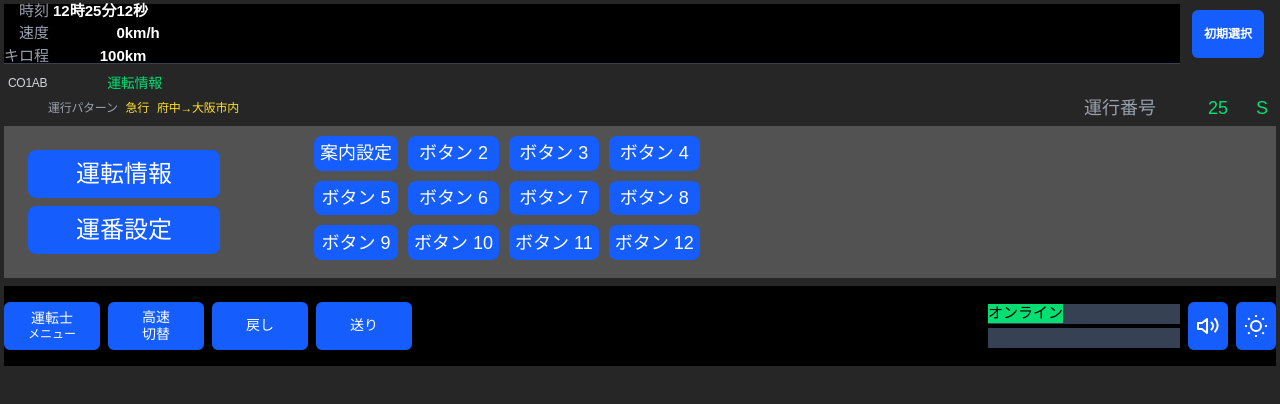
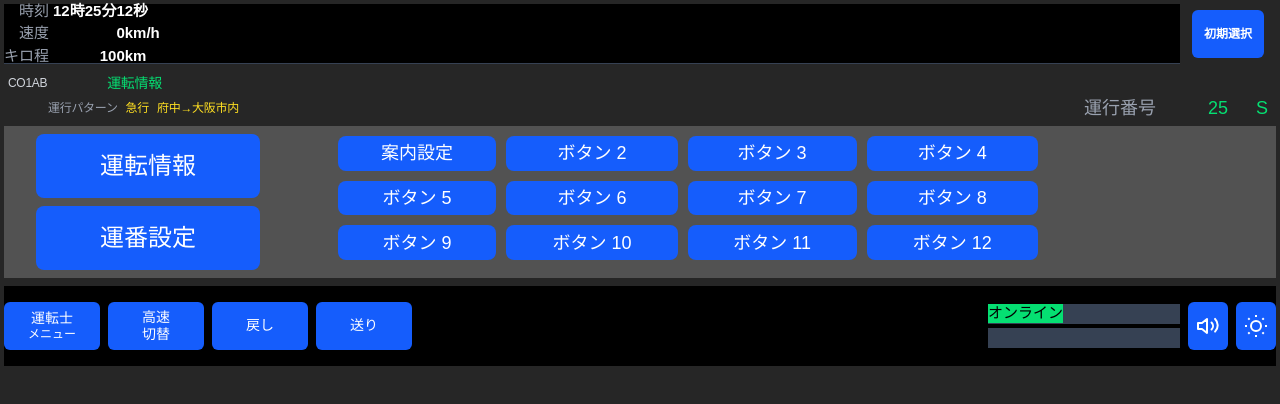
Before and after one commit to sumaa0219/TimsNavi, a Next.js app: page /menu in a window 1280 px wide. Shown: the top 404 px of the page. Built offline with nearby package versions, Linux system fonts and the light colour scheme; no server answers.

Commit message:
テスト

```diff
--- a/pages/menu.tsx
+++ b/pages/menu.tsx
@@ -29,7 +29,7 @@ const TrainDisplayPage = () => {
   const buttonClasses =
     "w-full h-full bg-[#6082A6] text-white rounded-lg cursor-pointer flex items-center justify-center";
   const leftButtonBaseClasses = "w-[200px] h-[200px] text-2xl bg-blue-600"; // 左側のボタン固有のサイズとフォント
-  const rightButtonBaseClasses = "w-[150px] h-[70px] text-lg ml-3 bg-blue-600"; // 右側のボタン固有のサイズとフォント
+  const rightButtonBaseClasses = "w-[170px] h-[70px] text-lg ml-3 bg-blue-600"; // 右側のボタン固有のサイズとフォント
 
   // ボタン押下時のハンドラ
   const handleBooby = () => {
@@ -291,7 +291,7 @@ const TrainDisplayPage = () => {
           {/* Content Area Below Top Bar */}
           <div className="flex gap-12 p-0 bg-neutral-600  items-start">
             {/* 左側のボタン配置 */}
-            <div className="flex flex-col gap-2 w-60 h-38 p-6">
+            <div className="flex flex-col gap-2 w-60 h-38 p-2 ml-6">
               <button className={`${buttonClasses} ${leftButtonBaseClasses}`}>
                 運転情報
               </button>
@@ -302,7 +302,7 @@ const TrainDisplayPage = () => {
 
             {/* 右側のボタン配置 (table) */}
             <table
-              className="border-separate h-36 "
+              className="border-separate h-36 w-180 mr-4"
               style={{ borderSpacing: "10px" }}
             >
               <tbody>
```
